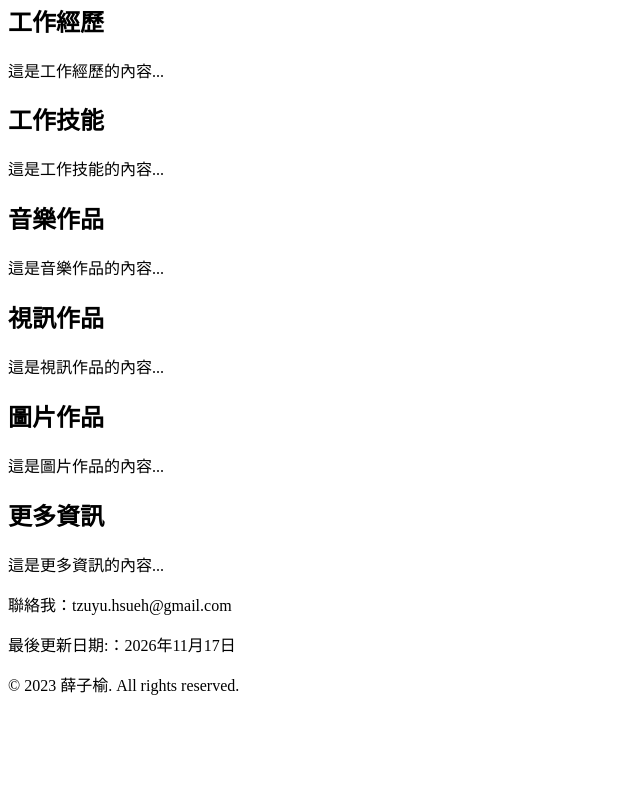
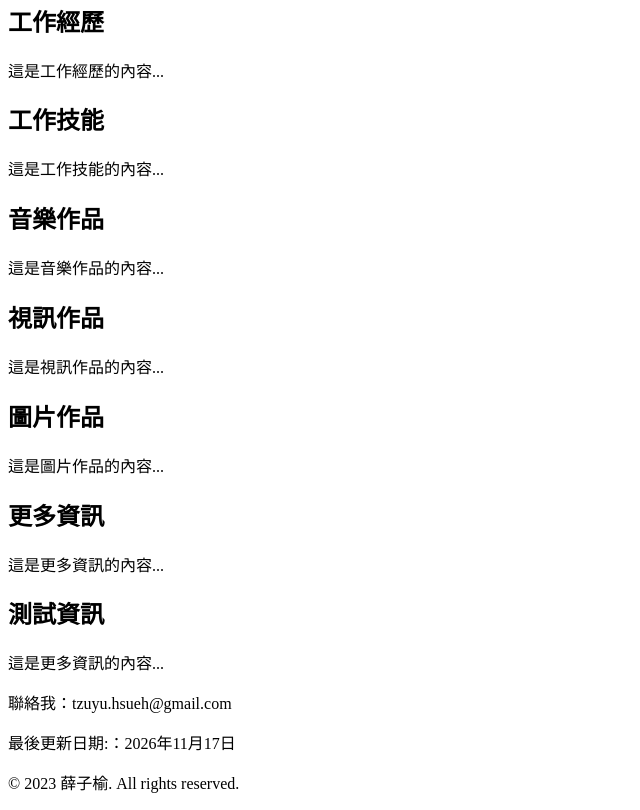
Before and after one commit to tz-216star/website_HTML, a plain HTML site: page index.html in a window 1280 px wide. Shown: the part 411-1221 px from the top of the page, without its empty margins (0-640 px from the left). Before the commit the page ends 1123 px from the top, so only its background shows below. Drawn offline with Linux system fonts and the light colour scheme.

Commit message:
Add section for testing information
Added a new section for testing information.

```diff
--- a/index.html
+++ b/index.html
@@ -71,6 +71,11 @@
             <h2>更多資訊</h2>
             <p>這是更多資訊的內容...</p>
         </section>
+
+         <section id="section8">
+            <h2>測試資訊</h2>
+            <p>這是更多資訊的內容...</p>
+        </section>
     </main>
 
     <!---頁尾區--->
```
